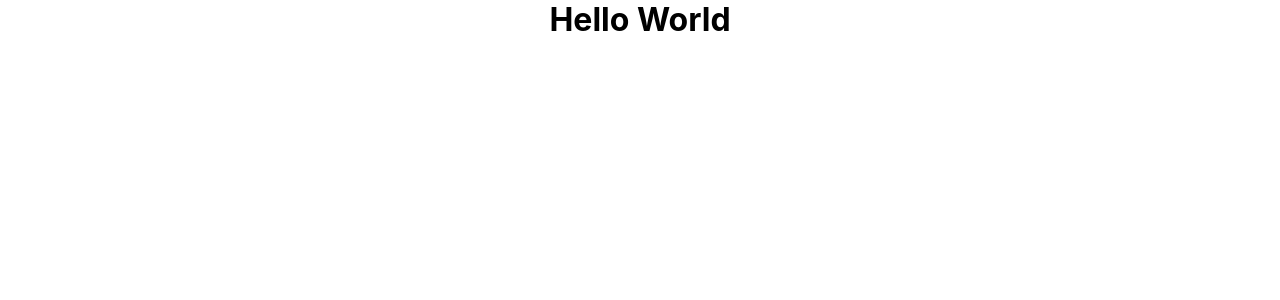
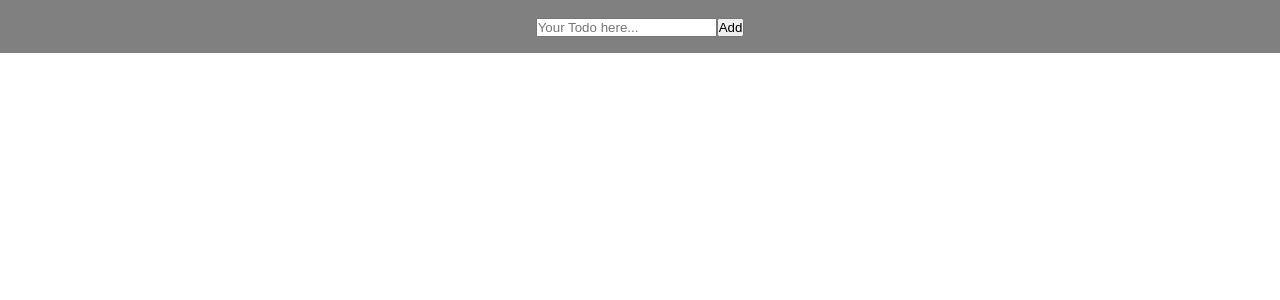
Before and after one commit to hugh-burgess/Done-and-Pending-App, a React (Create React App) app: page / in a window 1280 px wide. Shown: the top 300 px of the page. Built offline with nearby package versions, Linux system fonts and the light colour scheme.

Commit message:
React functioning

```diff
--- a/src/App.css
+++ b/src/App.css
@@ -8,4 +8,6 @@
 
 .App {
   text-align: center;
+
+
 }
--- a/src/App.js
+++ b/src/App.js
@@ -1,11 +1,56 @@
 import "./App.css";
+import Header from "./components/Header";
+import List from "./components/List";
+import { useState } from "react";
 
-function App() {
+
+
+export default function App() {
+   const [toDoBox, setToDoBox] = useState([]);
+
+
+  function handleDeleteToDo(name) {
+    const NewToDoName = toDoBox.filter((toDoBox) => toDoBox.name !== name);
+
+  setToDoBox(NewToDoName);
+  }
+
+  function handleAddToDo(inputName) {
+    const NewToDoName = [
+      ...toDoBox,
+      {
+        name: inputName,
+        isComplete: true
+      }
+    ];
+    setToDoBox(NewToDoName)
+  }
+
+  function handleToggle(name) {
+    const NewToDoName = toDoBox.map((input) => {
+    if (input.name === name) {
+    return {
+    ...input,
+    isComplete: !input.isComplete
+    };
+    } else {
+    return input
+      }
+    });
+      setToDoBox(NewToDoName)
+    }
+
+
   return (
     <div className="App">
-      <h1>Hello World</h1>
+      <Header onAddToDo={handleAddToDo}/>
+      <List
+      listItems={toDoBox}
+      handleToggle={handleToggle}
+      handleDeleteToDo={handleDeleteToDo}
+      />
+
     </div>
   );
-}
 
-export default App;
+};
--- /dev/null
+++ b/src/components/Header.js
@@ -0,0 +1,26 @@
+export default function Header({onAddToDo}) {
+  function handleSubmit(event) {
+    event.preventDefault();
+    const form = event.target;
+    onAddToDo(form.input.value);
+    console.log(`Input given: ${form.input.value}`);
+    form.reset();
+  }
+
+  return (
+    <header className="Header">
+      <form onSubmit={handleSubmit}>
+        <input
+          id="input"
+          name="input"
+          type="text"
+          placeholder="Your Todo here..."
+          required
+        />
+        <button className="add-button" type="submit">
+          Add{" "}
+        </button>
+      </form>
+    </header>
+  );
+}
--- /dev/null
+++ b/src/components/List.js
@@ -0,0 +1,24 @@
+import ListItem from "./ListItem.js"
+
+
+export default function List({listItems, handleToggle, handleDeleteToDo}) {
+
+
+
+
+
+    function renderList() {
+        return listItems.map((toDoBox, index) => {
+            return (
+                <ListItem
+                    key={toDoBox.name}
+                    name={toDoBox.name}
+                    isComplete={toDoBox.isComplete}
+                    onTogglePresence={handleToggle}
+                    onDelete={handleDeleteToDo}
+                />
+            )
+        })
+    }
+    return <main className="ListedItem">{renderList()}</main>
+}
--- /dev/null
+++ b/src/components/ListItem.js
@@ -0,0 +1,28 @@
+export default function ListItem({
+  name,
+  isComplete,
+  onTogglePresence,
+  onDelete,
+}) {
+  function handleDeleteClick() {
+    onDelete(name);
+  }
+
+  function handleToggleClick() {
+    onTogglePresence(name);
+  }
+
+  const listCompleted = isComplete ? "ListItemCompleted" : "ListItemPending";
+
+  return (
+    <section className={`List ${listCompleted}`}>
+      <button className="ListItemDelete" onClick={handleDeleteClick}>
+        x
+      </button>
+      <div>{name}</div>
+      <button onClick={handleToggleClick}>
+        {isComplete ? "Completed" : "Pending"}
+      </button>
+    </section>
+  );
+}
--- a/src/index.css
+++ b/src/index.css
@@ -1,13 +1,48 @@
 body {
   margin: 0;
-  font-family: -apple-system, BlinkMacSystemFont, 'Segoe UI', 'Roboto', 'Oxygen',
-    'Ubuntu', 'Cantarell', 'Fira Sans', 'Droid Sans', 'Helvetica Neue',
+  font-family: -apple-system, BlinkMacSystemFont, "Segoe UI", "Roboto", "Oxygen",
+    "Ubuntu", "Cantarell", "Fira Sans", "Droid Sans", "Helvetica Neue",
     sans-serif;
   -webkit-font-smoothing: antialiased;
   -moz-osx-font-smoothing: grayscale;
 }
 
 code {
-  font-family: source-code-pro, Menlo, Monaco, Consolas, 'Courier New',
+  font-family: source-code-pro, Menlo, Monaco, Consolas, "Courier New",
     monospace;
 }
+
+.Header {
+  background-color: grey;
+  display: flex;
+  align-items: center;
+  padding: 1rem;
+justify-content: center;
+}
+
+.List {
+  display: flex;
+  justify-content: space-between;
+  margin: 5px 0;
+
+}
+
+.ListedItem {
+  margin: 0 10px;
+  display: flex;
+  flex-direction: column;
+}
+
+.ListItemCompleted {
+  color: #2f5d62;
+}
+
+.ListItemPending {
+  color: #ffb037;
+}
+
+.ListItemDelete {
+    color: red;
+  flex-grow: 0;
+  cursor: pointer;
+}
```
Also changed, not shown: 1 other file (tests, documents, lock files or other folders).
